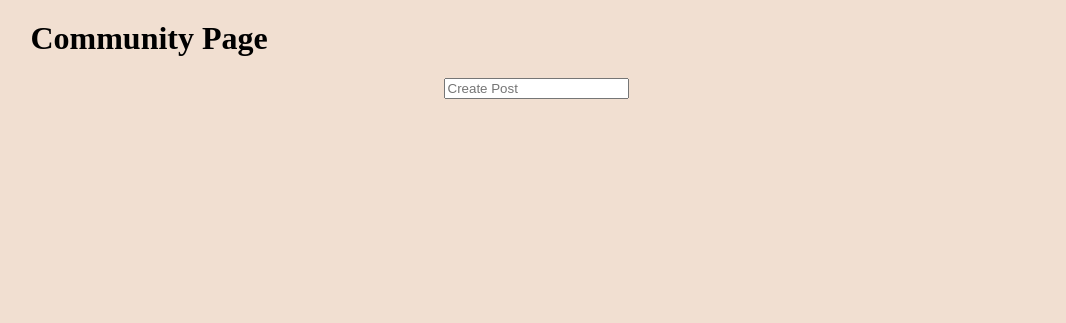
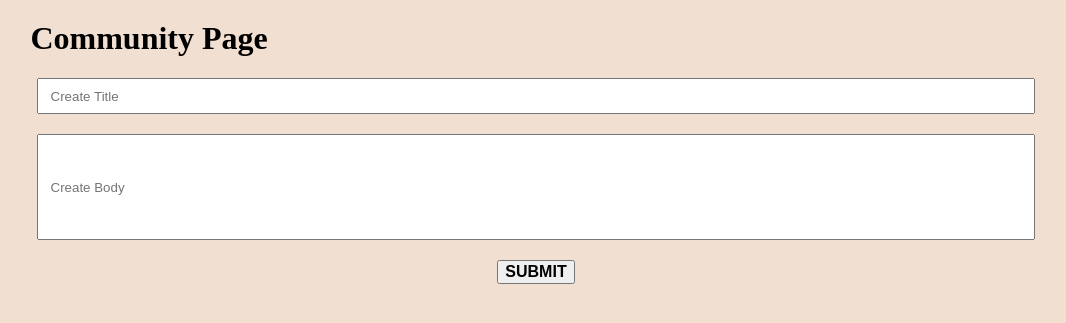
Before and after one commit to cshexin/CSCE_310_Project, a PHP site: page / in a window 1280 px wide. Shown: the part 108-431 px from the top of the page, without its empty margins (104-1170 px from the left). Run offline with PHP 8.4, Linux system fonts and the light colour scheme; data that the repository does not hold is empty.

Commit message:
fix bugs

```diff
--- a/community/post_page/index.css
+++ b/community/post_page/index.css
@@ -23,6 +23,7 @@
     width:98%;
     height: 100px;
     justify-content: center;
+    margin-top: 20px;
 
 }
 
@@ -34,13 +35,25 @@
     padding: 10px;
 }
 
+.submit-btn{
+    font-family: Arial;
+    font-size: 16px;
+    font-weight: bold;
+    text-transform: uppercase;
+    margin-top: 20px;
+}
+
+.submit-btn:hover {
+    background-color: #FFFFFF;
+    color: #681414;
+  }
+
 .post-container {
     width: 100%;
-
     display: grid;
     grid-template-columns: auto;
     grid-gap: 20px;
-  }
+}
 
 .post-card {
     display: flex;
--- a/community/post_page/index.php
+++ b/community/post_page/index.php
@@ -31,13 +31,17 @@
     <div class="container">
     <h1>Community Page</h1>
       <div class="create-post">
-          <input id="input" type="text" placeholder="Create Post">
+          <input id="title-input" type="text" placeholder="Create Title">
+          <br>
+          <input id="body-input" type="text" placeholder="Create Body">
+          <br>
+          <button class="submit-btn"> submit </button>
 
       </div>
 
       <div class="post-container">
         <?php foreach($posts as $post){ ?>
-          <a href="../comment_page.php?postid=<?php echo $post['post_id']; ?>" class="card-link">
+          <a href="../comment_page.php/?postid=<?php echo $post['post_id']; ?>" class="card-link">
             <div class="post-card">
                 <div class="card-content">
                   <h3><?php echo htmlspecialchars($post['title']); ?></h6>
--- a/header/header.php
+++ b/header/header.php
@@ -5,16 +5,13 @@
     <nav>
         <div class="navbar-items">
             <a class="nav-item" href="#">Profile</a>
-            <a class="nav-item" href="#">Community</a>
+            <a class="nav-item" href="/csce_310_project/community/post_page">Community</a>
         </div>
 
         <a class="web-title" href="#">Howdy Healthy</a>
 
         <div class="navbar-items">
             <a class="nav-item" href="#">Appointment</a>
-
             <a class="nav-item" href="#">Log out</a>
         </div>
-
-
     </nav>
```
